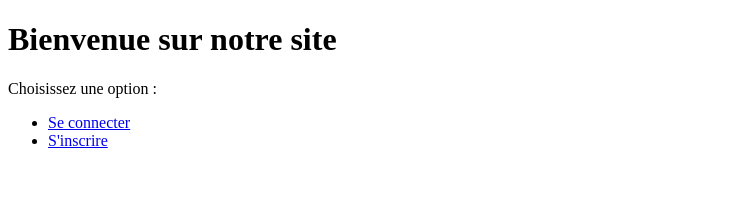
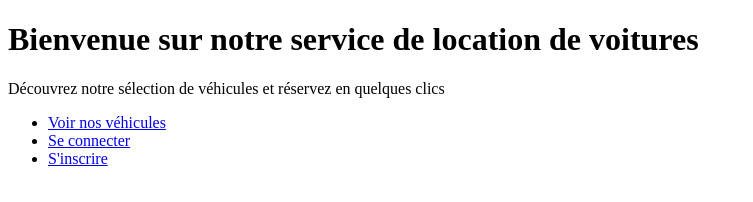
Before and after one commit to paul415-creator/ProjetWebTunisie, a website: page fronted/Accueil.html in a window 1280 px wide. Shown: the whole page, without its empty margins (0-753 px from the left). Drawn offline with Linux system fonts and the light colour scheme.

Commit message:
Sauvegadre

```diff
--- a/fronted/Accueil.html
+++ b/fronted/Accueil.html
@@ -3,12 +3,13 @@
 <head>
     <meta charset="UTF-8">
     <meta name="viewport" content="width=device-width, initial-scale=1.0">
-    <title>Accueil</title>
+    <title>Accueil - Location de Voitures</title>
 </head>
 <body>
-    <h1>Bienvenue sur notre site</h1>
-    <p>Choisissez une option :</p>
+    <h1>Bienvenue sur notre service de location de voitures</h1>
+    <p>Découvrez notre sélection de véhicules et réservez en quelques clics</p>
     <ul>
+        <li><a href="vehicles.html">Voir nos véhicules</a></li>
         <li><a href="login.html">Se connecter</a></li>
         <li><a href="register.html">S'inscrire</a></li>
     </ul>
```
